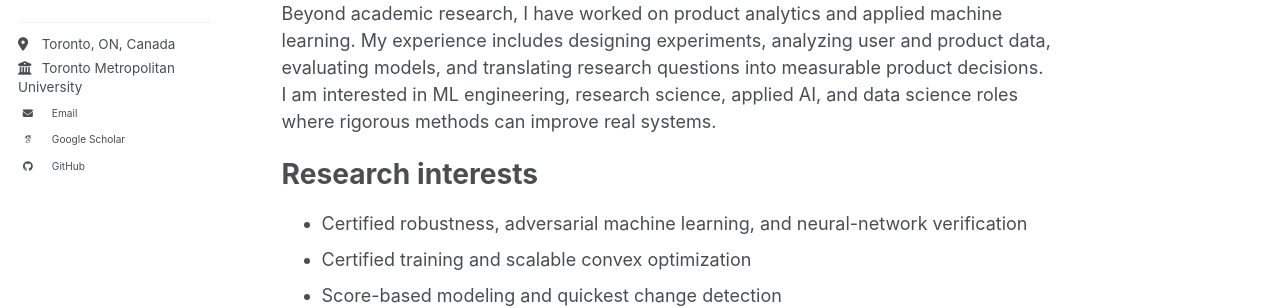
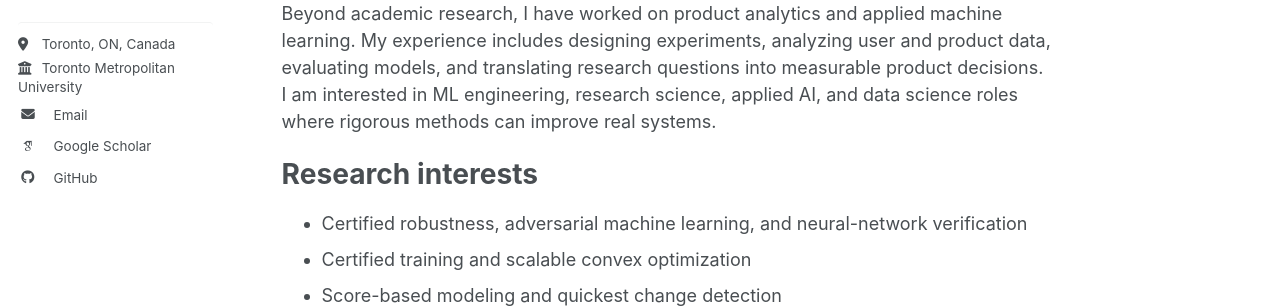
Before and after one commit to Mrezamaleki/mrezamaleki.github.io, a Jekyll site: the page built from _pages/about.md, in a window 1280 px wide. Shown: the part 433-741 px from the top of the page. Built offline with Jekyll 4.4.1, drawn with Linux system fonts in a browser that asks for light colours; some web fonts are replaced; a script bundle is joined from its source files by our own code; library files that are not in the unit come from our copies.

Commit message:
Match profile link text sizes

```diff
--- a/_sass/layout/_sidebar.scss
+++ b/_sass/layout/_sidebar.scss
@@ -348,7 +348,7 @@
     gap: 0.5rem;
     margin: 0;
     padding: 0.2rem 0;
-    font-size: $type-size-6;
+    font-size: inherit;
   }
 
   .sidebar .author__urls a .icon-pad-right {
```
